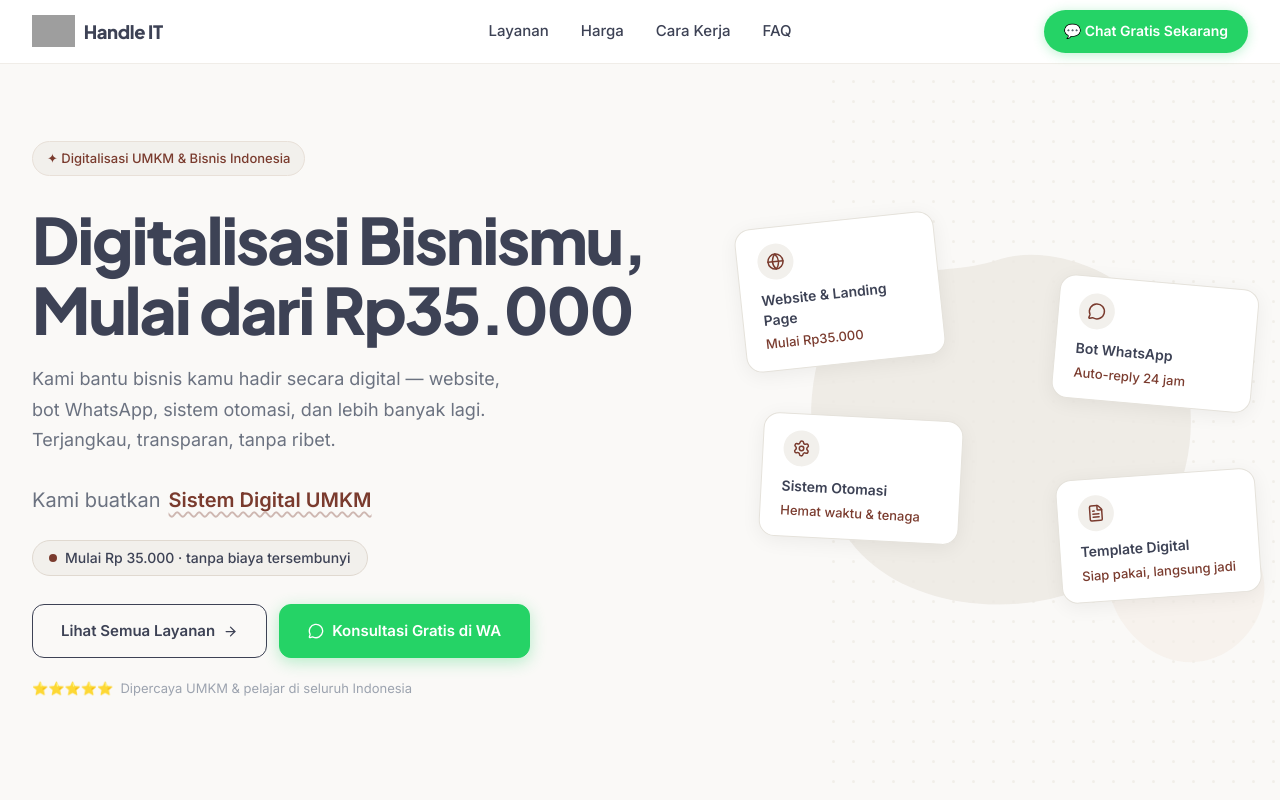
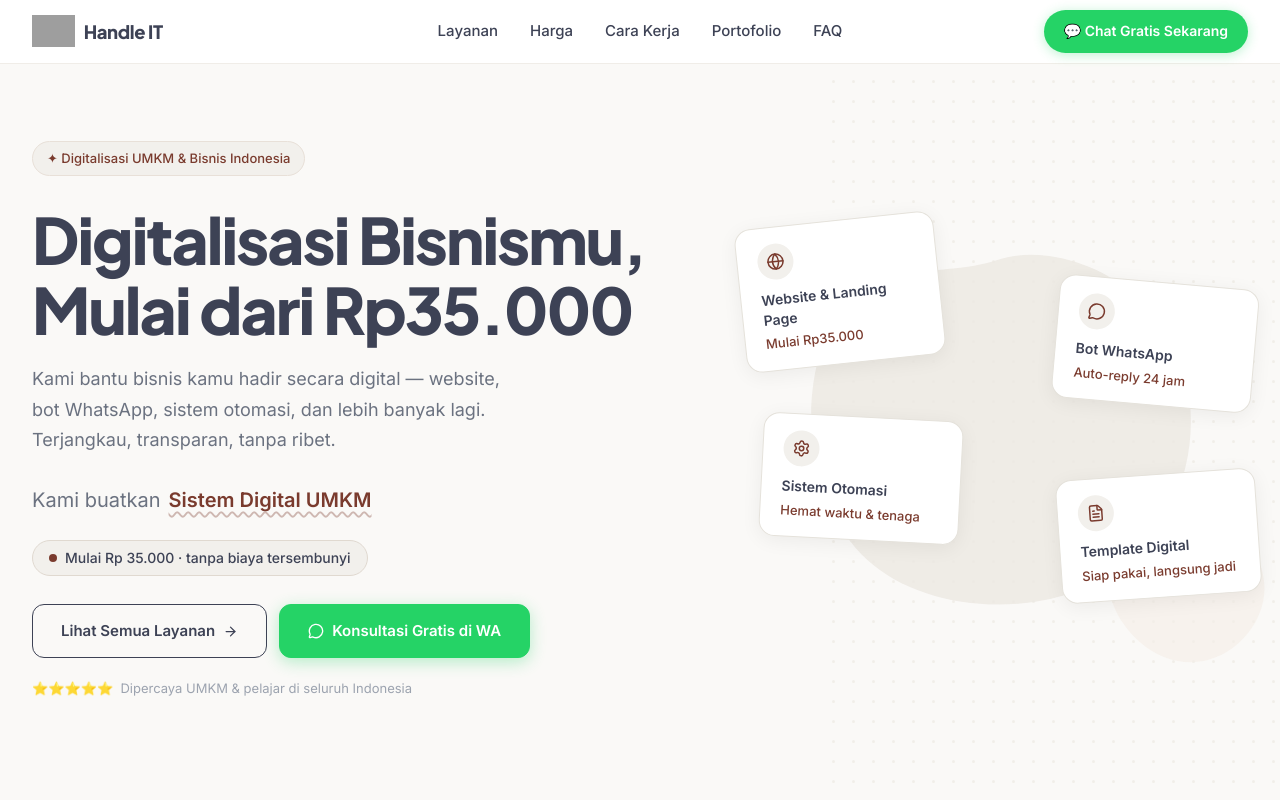
Before and after one commit to faizsz/handleit_landpages, a React (Vite) app: page / in a window 1280 px wide. Shown: the top 800 px of the page. Built offline with nearby package versions, Linux system fonts and the light colour scheme; grey boxes are pictures that could not be loaded.

Commit message:
add portofolio on navbar

```diff
--- a/src/components/Navbar.jsx
+++ b/src/components/Navbar.jsx
@@ -15,6 +15,7 @@ const Navbar = () => {
     { href: '#layanan', label: 'Layanan' },
     { href: '#harga', label: 'Harga' },
     { href: '#cara-kerja', label: 'Cara Kerja' },
+    { href: '#portofolio', label: 'Portofolio' },
     { href: '#faq', label: 'FAQ' },
   ];
 
```
